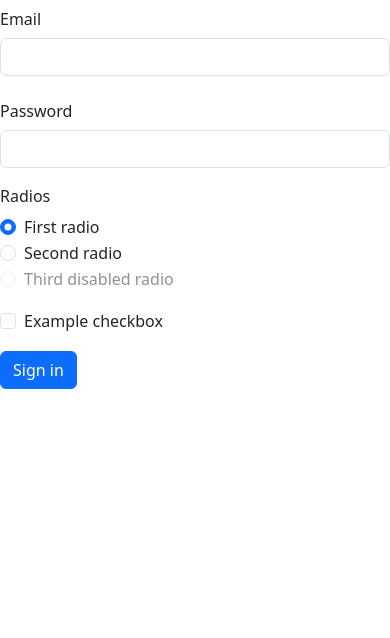
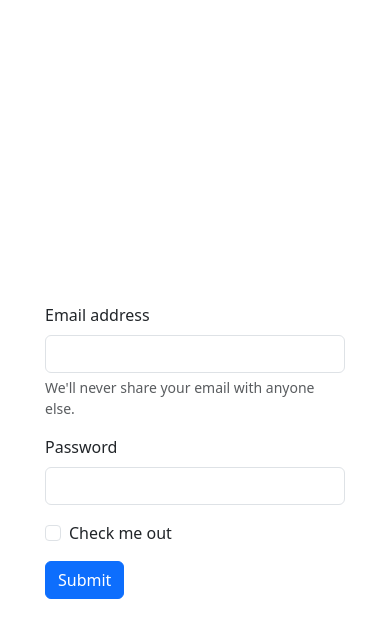
Before and after one commit to anuj-980/apnahostel-website-v2, a Flask app: page /SignIn in a window 390 px wide. Shown: the top 638 px of the page. Run offline with Flask 3, Linux system fonts and the light colour scheme.

Commit message:
login page

```diff
--- a/templates/login.html
+++ b/templates/login.html
@@ -3,57 +3,46 @@
   <meta charset="utf-8">
       <meta name="viewport" content="width=device-width, initial-scale=1">
       <link href="https://cdn.jsdelivr.net/npm/bootstrap@5.3.1/dist/css/bootstrap.min.css" rel="stylesheet" integrity="sha384-4bw+/aepP/YC94hEpVNVgiZdgIC5+VKNBQNGCHeKRQN+PtmoHDEXuppvnDJzQIu9" crossorigin="anonymous">
+
+  <style>
+.container {
+  height: 200px;
+  position: relative;
+
+}
+
+.center {
+  margin: 0;
+  position: absolute;
+  top: 50%;
+  left: 50%;
+  -ms-transform: translate(50%, 50%);
+  transform: translate(-50%, -50%);
+}
+</style>
 </head>
 <body>
       <script src="https://cdn.jsdelivr.net/npm/@popperjs/core@2.11.8/dist/umd/popper.min.js" integrity="sha384-I7E8VVD/ismYTF4hNIPjVp/Zjvgyol6VFvRkX/vR+Vc4jQkC+hVqc2pM8ODewa9r" crossorigin="anonymous"></script>
 <script src="https://cdn.jsdelivr.net/npm/bootstrap@5.3.1/dist/js/bootstrap.min.js" integrity="sha384-Rx+T1VzGupg4BHQYs2gCW9It+akI2MM/mndMCy36UVfodzcJcF0GGLxZIzObiEfa" crossorigin="anonymous"></script>
-  <form>
-  <div class="row mb-3">
-    <label for="inputEmail3" class="col-sm-2 col-form-label">Email</label>
-    <div class="col-sm-10">
-      <input type="email" class="form-control" id="inputEmail3">
-    </div>
+<form>
+  <div class="center">
+    <div class="container">
+  <div class="mb-3">
+    <label for="exampleInputEmail1" class="form-label">Email address</label>
+    <input type="email" class="form-control" style="width: 300px;" id="exampleInputEmail1" aria-describedby="emailHelp">
+    <div id="emailHelp" class="form-text">We'll never share your email with anyone else.</div>
   </div>
-  <div class="row mb-3">
-    <label for="inputPassword3" class="col-sm-2 col-form-label">Password</label>
-    <div class="col-sm-10">
-      <input type="password" class="form-control" id="inputPassword3">
-    </div>
+  <div class="mb-3">
+    <label for="exampleInputPassword1" class="form-label">Password</label>
+    <input type="password" class="form-control" id="exampleInputPassword1" style="width: 300px;">
   </div>
-  <fieldset class="row mb-3">
-    <legend class="col-form-label col-sm-2 pt-0">Radios</legend>
-    <div class="col-sm-10">
-      <div class="form-check">
-        <input class="form-check-input" type="radio" name="gridRadios" id="gridRadios1" value="option1" checked>
-        <label class="form-check-label" for="gridRadios1">
-          First radio
-        </label>
-      </div>
-      <div class="form-check">
-        <input class="form-check-input" type="radio" name="gridRadios" id="gridRadios2" value="option2">
-        <label class="form-check-label" for="gridRadios2">
-          Second radio
-        </label>
-      </div>
-      <div class="form-check disabled">
-        <input class="form-check-input" type="radio" name="gridRadios" id="gridRadios3" value="option3" disabled>
-        <label class="form-check-label" for="gridRadios3">
-          Third disabled radio
-        </label>
-      </div>
-    </div>
-  </fieldset>
-  <div class="row mb-3">
-    <div class="col-sm-10 offset-sm-2">
-      <div class="form-check">
-        <input class="form-check-input" type="checkbox" id="gridCheck1">
-        <label class="form-check-label" for="gridCheck1">
-          Example checkbox
-        </label>
-      </div>
-    </div>
+  <div class="mb-3 form-check">
+    <input type="checkbox" class="form-check-input" id="exampleCheck1">
+    <label class="form-check-label" for="exampleCheck1">Check me out</label>
   </div>
-  <button type="submit" class="btn btn-primary">Sign in</button>
+  <button type="submit" class="btn btn-primary">Submit</button>
+  </div>
+  </div>
 </form>
 </body>
 </html>
```
